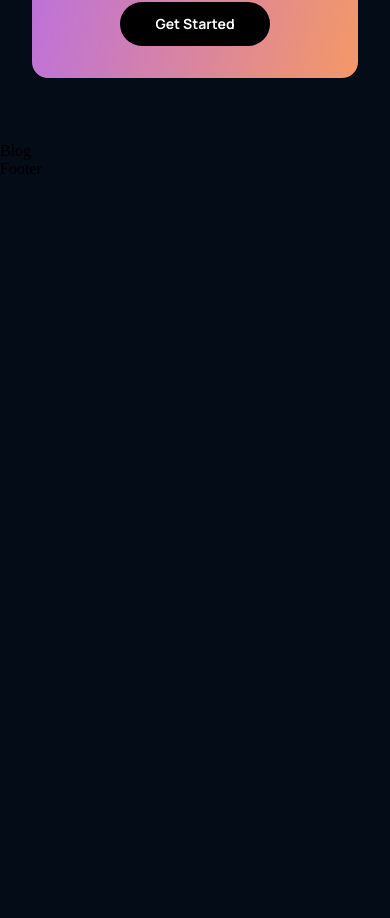
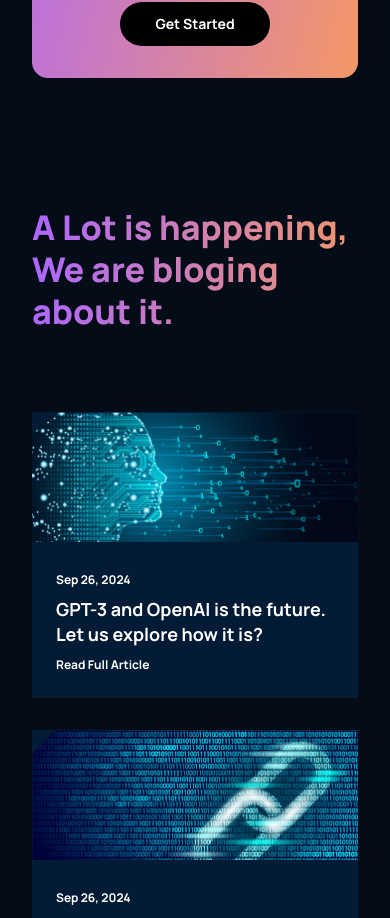
Before and after one commit to alibkm95/React-app_GPT3-Clone, a React (Create React App) app: page / in a window 390 px wide. Shown: the part 4498-5416 px from the top of the page. Before the commit the page ends 4676 px from the top, so only its background shows below. Built offline with nearby package versions, Linux system fonts and the light colour scheme.

Commit message:
blocg and article components created and their styles applied

```diff
--- a/src/components/Article/Article.css
+++ b/src/components/Article/Article.css
@@ -0,0 +1,53 @@
+.gpt3__blog-container_article {
+  width: 100%;
+  height: 100%;
+  display: flex;
+  flex-direction: column;
+  background: var(--color-footer);
+}
+
+.gpt3__blog-container_article-image {
+  width: 100%;
+  height: 100%;
+  background: var(--color-footer);
+}
+
+.gpt3__blog-container_article-image img {
+  width: 100%;
+}
+
+.gpt3__blog-container_article-content {
+  display: flex;
+  flex-direction: column;
+  justify-content: space-between;
+  padding: 1rem 1.5rem;
+  height: 100%;
+  font-family: var(--font-family);
+}
+
+.gpt3__blog-container_article-content p {
+  font-weight: bold;
+  font-size: 12px;
+  line-height: 35px;
+  color: #fff;
+}
+
+.gpt3__blog-container_article-content p:last-child {
+  cursor: pointer;
+  width: max-content;
+}
+
+.gpt3__blog-container_article-content h3 {
+  color: #fff;
+  font-size: 26px;
+  line-height: 35px;
+  margin-bottom: auto;
+  cursor: pointer;
+}
+
+@media screen and (max-width: 550px) {
+  .gpt3__blog-container_article-content h3 {
+    font-size: 18px;
+    line-height: 25px;
+  }
+}
--- a/src/components/Article/Article.jsx
+++ b/src/components/Article/Article.jsx
@@ -1,9 +1,18 @@
 import React from 'react';
 import './Article.css';
 
-const Article = () => {
+const Article = ({ imgURL, date, title }) => {
   return (
-    <div>Article</div>
+    <div className='gpt3__blog-container_article'>
+      <div className="gpt3__blog-container_article-image">
+        <img src={imgURL} alt="article" />
+      </div>
+      <div className="gpt3__blog-container_article-content">
+        <p>{date}</p>
+        <h3>{title}</h3>
+        <p>Read Full Article</p>
+      </div>
+    </div>
   )
 }
 
--- /dev/null
+++ b/src/components/Article/imports.js
@@ -0,0 +1,13 @@
+import blog01 from '../../assets/blog01.png'
+import blog02 from '../../assets/blog02.png'
+import blog03 from '../../assets/blog03.png'
+import blog04 from '../../assets/blog04.png'
+import blog05 from '../../assets/blog05.png'
+
+export {
+  blog01,
+  blog02,
+  blog03,
+  blog04,
+  blog05
+}
--- a/src/containers/Blog/Blog.css
+++ b/src/containers/Blog/Blog.css
@@ -0,0 +1,77 @@
+.gpt3__blog {
+  display: flex;
+  flex-direction: column;
+}
+
+.gpt3__blog-heading {
+  width: 100%;
+  text-align: left;
+  margin-bottom: 5rem;
+}
+
+.gpt3__blog-heading h1 {
+  font-family: var(--font-family);
+  font-weight: 800;
+  font-size: 62px;
+  line-height: 75px;
+}
+
+.gpt3__blog-container {
+  display: flex;
+}
+
+.gpt3__blog-container_groupA {
+  flex: 0.75;
+  margin-right: 2rem;
+}
+
+.gpt3__blog-container_groupB {
+  flex: 1;
+  display: grid;
+  grid-template-columns: repeat(2, 1fr);
+  gap: 2rem;
+}
+
+@media screen and (max-width: 990px) {
+  .gpt3__blog-container {
+    flex-direction: column-reverse;
+  }
+
+  .gpt3__blog-container_groupA {
+    margin: 2rem 0;
+  }
+
+  .gpt3__blog-container_groupA .gpt3__blog-container_article {
+    width: 48%;
+  }
+
+  .gpt3__blog-container_groupA .gpt3__blog-container_article-image {
+    height: 250px;
+  }
+}
+
+@media screen and (max-width: 700px) {
+  .gpt3__blog-container_groupB {
+    grid-template-columns: repeat(1, 1fr);
+  }
+
+  .gpt3__blog-container_groupA .gpt3__blog-container_article {
+    width: 100%
+  }
+
+  .gpt3__blog-heading h1 {
+    font-size: 46px;
+    line-height: 52px;
+  }
+
+  .gpt3__blog-container_groupA .gpt3__blog-container_article-image {
+    height: auto;
+  }
+}
+
+@media screen and (max-width: 550px) {
+  .gpt3__blog-heading h1 {
+    font-size: 34px;
+    line-height: 42px;
+  }
+}
--- a/src/containers/Blog/Blog.jsx
+++ b/src/containers/Blog/Blog.jsx
@@ -1,9 +1,34 @@
 import React from 'react'
 import './Blog.css'
+import { Article } from '../../components'
+import {
+  blog01,
+  blog02,
+  blog03,
+  blog04,
+  blog05,
+} from '../../components/Article/imports'
 
 const Blog = () => {
   return (
-    <div>Blog</div>
+    <div className='gpt3__blog section__padding' id='blog'>
+      <div className="gpt3__blog-heading">
+        <h1 className="gradient__text">
+          A Lot is happening, We are bloging about it.
+        </h1>
+      </div>
+      <div className="gpt3__blog-container">
+        <div className="gpt3__blog-container_groupA">
+          <Article date="Sep 26, 2024" title="GPT-3 and OpenAI is the future. Let us explore how it is?" imgURL={blog01} />
+        </div>
+        <div className="gpt3__blog-container_groupB">
+          <Article date="Sep 26, 2024" title="GPT-3 and OpenAI is the future. Let us explore how it is?" imgURL={blog02} />
+          <Article date="Sep 26, 2024" title="GPT-3 and OpenAI is the future. Let us explore how it is?" imgURL={blog03} />
+          <Article date="Sep 26, 2024" title="GPT-3 and OpenAI is the future. Let us explore how it is?" imgURL={blog04} />
+          <Article date="Sep 26, 2024" title="GPT-3 and OpenAI is the future. Let us explore how it is?" imgURL={blog05} />
+        </div>
+      </div>
+    </div>
   )
 }
 
```
